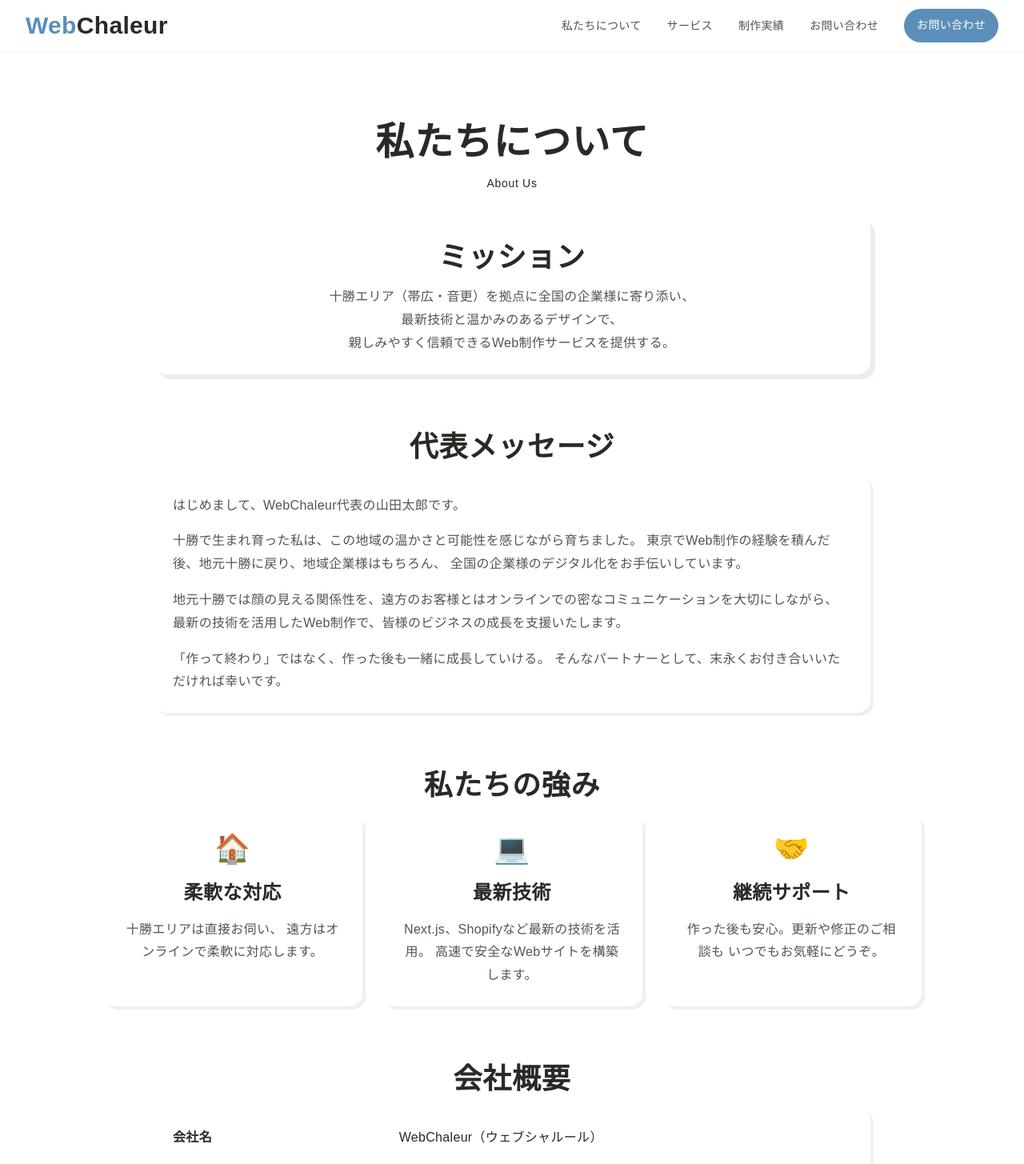
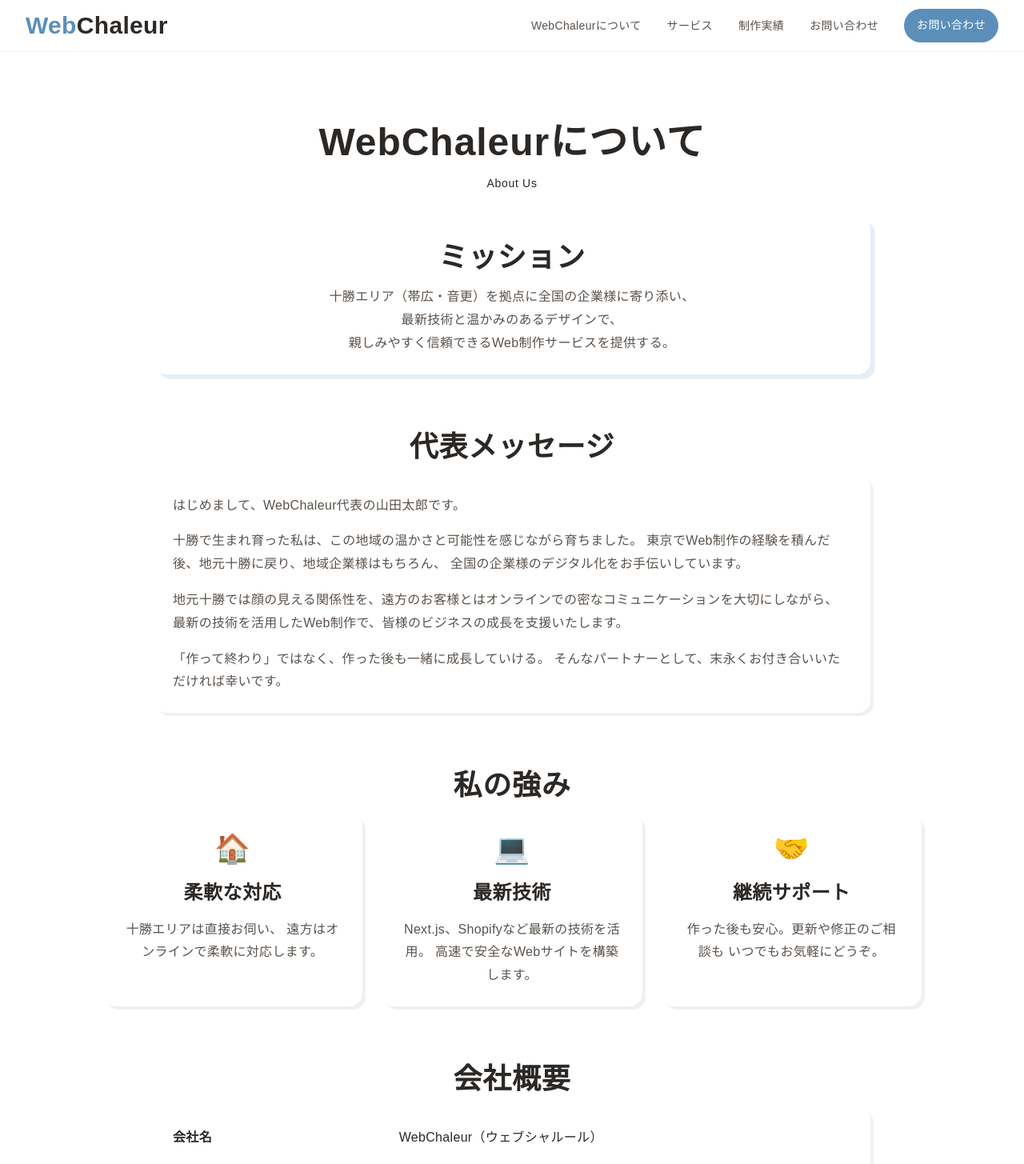
Before and after one commit to ryoma-abe/webchaleur.com, a Next.js app: page /about in a window 1280 px wide. Shown: the top 1455 px of the page at 80% size. Built offline with nearby package versions, Linux system fonts and the light colour scheme; a web font is replaced by a local one.

Commit message:
「私たちについて」と「強み」の表現を「WebChaleurについて」と「私の強み」に変更し、フッターやヘッダーのリンクも更新しました。これにより、ブランド名を強調し、全体的な一貫性を向上させました。

```diff
--- a/src/app/about/page.tsx
+++ b/src/app/about/page.tsx
@@ -12,7 +12,7 @@ export default function AboutPage() {
     <main className="min-h-screen bg-bg-cream py-20">
       <div className="container mx-auto px-4">
         <WobblyHeading level={1} underline english="About Us">
-          私たちについて
+          WebChaleurについて
         </WobblyHeading>
 
         {/* ミッション */}
@@ -68,7 +68,7 @@ export default function AboutPage() {
         <FadeIn delay={0.4}>
           <div className="max-w-5xl mx-auto mb-16">
             <h2 className="text-2xl font-klee font-bold text-text-dark mb-8 text-center">
-              私たちの強み
+              私の強み
             </h2>
             <div className="grid md:grid-cols-3 gap-6">
               <SketchyCard>
--- a/src/components/layout/Footer.tsx
+++ b/src/components/layout/Footer.tsx
@@ -4,7 +4,7 @@ export default function Footer() {
   const currentYear = new Date().getFullYear();
 
   const footerLinks = [
-    { href: '/about', label: '私たちについて' },
+    { href: '/about', label: 'WebChaleurについて' },
     { href: '/works', label: '制作実績' },
     { href: '/blog', label: 'ブログ' },
     { href: '/news', label: 'お知らせ' },
--- a/src/components/layout/Header.tsx
+++ b/src/components/layout/Header.tsx
@@ -32,9 +32,9 @@ export default function Header() {
     {
       href: "/about",
       label: "About Us",
-      displayName: "私たちについて",
+      displayName: "WebChaleurについて",
       subItems: [
-        { href: "/about", label: "私たちについて" },
+        { href: "/about", label: "WebChaleurについて" },
         { href: "/about#mission", label: "ミッション" },
         { href: "/about#team", label: "チーム" },
       ],
--- a/src/components/sections/About.tsx
+++ b/src/components/sections/About.tsx
@@ -55,7 +55,7 @@ export default function About() {
             isVisible ? "opacity-100 translate-y-0" : "opacity-0 translate-y-8"
           }`}
         >
-          <h2 className="heading-section">私たちについて</h2>
+          <h2 className="heading-section">私について</h2>
           <span className="text-caption inline-block">About Us</span>
         </div>
 
--- a/src/components/sections/Hero.tsx
+++ b/src/components/sections/Hero.tsx
@@ -135,7 +135,7 @@ export default function Hero() {
               >
                 <h3 className="heading-card mb-4 flex items-center gap-2">
                   <span className="text-xl xl:text-2xl">🚀</span>
-                  私たちについて
+                  WebChaleurについて
                 </h3>
                 <div className="grid grid-cols-2 gap-3 xl:gap-4 text-sm">
                   <div>
--- a/src/components/sections/Strengths.tsx
+++ b/src/components/sections/Strengths.tsx
@@ -91,7 +91,7 @@ export default function Strengths() {
           <h2
             className="heading-section"
           >
-            私たちの強み
+            私の強み
           </h2>
           <span
             className="text-caption inline-block"
@@ -124,18 +124,6 @@ export default function Strengths() {
                   borderRadius: '20px',
                 }}
               >
-                {/* 新しいものを示すバッジ（AI・SNS関連） */}
-                {(strength.id === 2 || strength.id === 3) && (
-                  <div
-                    className="absolute top-4 right-4 bg-gradient-to-r from-red-400 to-red-300 text-white text-xs px-3 py-1 font-bold"
-                    style={{
-                      borderRadius: '12px',
-                      transform: 'rotate(-3deg)',
-                    }}
-                  >
-                    NEW!
-                  </div>
-                )}
 
                 {/* 番号バッジ */}
                 <div
--- a/src/config/seo.json
+++ b/src/config/seo.json
@@ -60,7 +60,7 @@
       ]
     },
     "/about": {
-      "title": "私たちについて",
+      "title": "WebChaleurについて",
       "description": "WebChaleurは十勝・帯広・音更エリアで活動するWeb制作会社です。地域に根ざし、最新技術と温かみのあるデザインでお客様のビジネスをサポートします。",
       "keywords": [
         "Web制作会社 十勝",
```
